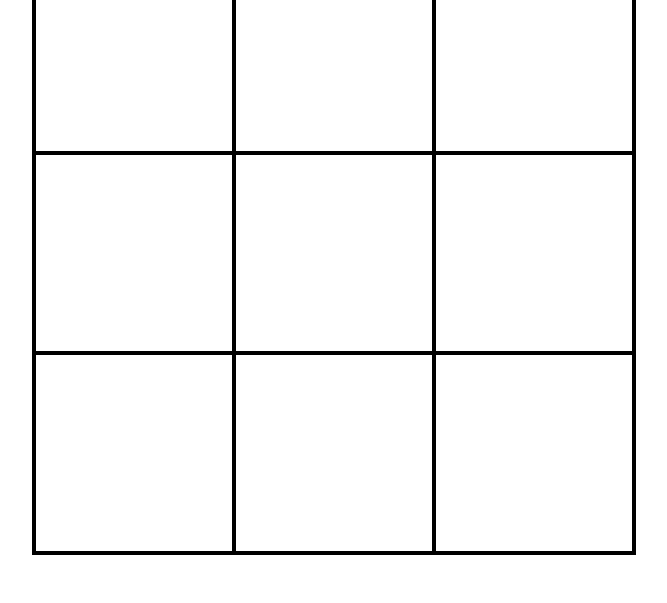
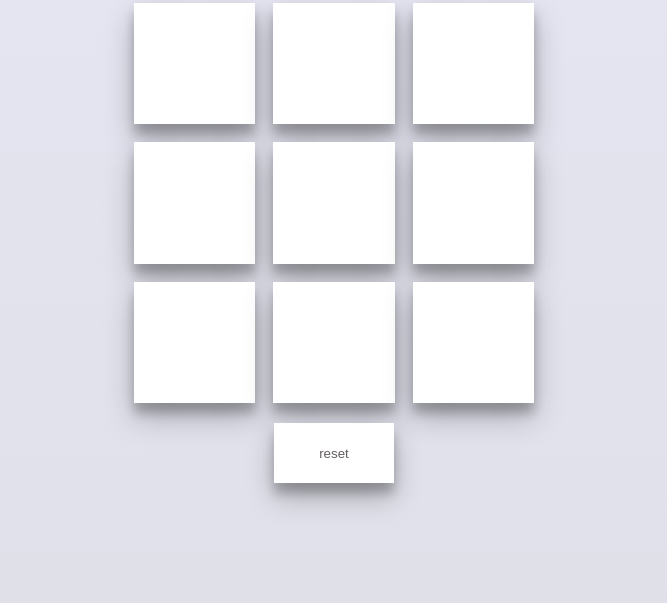
Before and after one commit to Legandjl/tic-tac-toe, a plain HTML site: page index.html in a window 1280 px wide. Shown: the part 197-800 px from the top of the page, without its empty margins (306-973 px from the left). Drawn offline with Linux system fonts and the light colour scheme; a web font is replaced by a local one.

Commit message:
cleaned up the ui

```diff
--- a/index.html
+++ b/index.html
@@ -4,35 +4,45 @@
 <!--[if IE 8]>         <html class="no-js lt-ie9"> <![endif]-->
 <!--[if gt IE 8]>      <html class="no-js"> <!--<![endif]-->
 <html>
+
 <head>
     <meta charset="utf-8">
     <meta http-equiv="X-UA-Compatible" content="IE=edge">
     <title></title>
     <meta name="description" content="">
     <meta name="viewport" content="width=device-width, initial-scale=1">
+    <link rel="preconnect" href="https://fonts.googleapis.com">
+    <link rel="preconnect" href="https://fonts.gstatic.com" crossorigin>
+    <link href="https://fonts.googleapis.com/css2?family=Zen+Tokyo+Zoo&display=swap" rel="stylesheet">
+    <link rel="preconnect" href="https://fonts.googleapis.com">
+    <link rel="preconnect" href="https://fonts.gstatic.com" crossorigin>
+    <link href="https://fonts.googleapis.com/css2?family=Otomanopee+One&display=swap" rel="stylesheet">
     <link rel="stylesheet" href="style.css">
 </head>
+
 <body>
 
-        <div id = "wrapper">
+    <div id="wrapper">
 
-            <div id = "header">HEADER</div>
+        <div id="header">Click a cell to begin - player X will go first</div>
 
-            <div id = "gameBoard">
+        <div id="gameBoard">
 
-                <div class = "gameCell" data-id = "0" data-row = "0"></div>
-                <div class = "gameCell" data-id = "1" data-row = "0"></div>
-                <div class = "gameCell" data-id = "2" data-row = "0"></div>
+            <div class="gameCell" data-id="0" data-row="0"></div>
+            <div class="gameCell" data-id="1" data-row="0"></div>
+            <div class="gameCell" data-id="2" data-row="0"></div>
 
-                <div class = "gameCell" data-id = "0" data-row = "1"></div>
-                <div class = "gameCell" data-id = "1" data-row = "1"></div>
-                <div class = "gameCell" data-id = "2" data-row = "1"></div>
+            <div class="gameCell" data-id="0" data-row="1"></div>
+            <div class="gameCell inner" data-id="1" data-row="1"></div>
+            <div class="gameCell" data-id="2" data-row="1"></div>
 
-                <div class = "gameCell" data-id = "0" data-row = "2"></div>
-                <div class = "gameCell" data-id = "1" data-row = "2"></div>
-                <div class = "gameCell" data-id = "2" data-row = "2"></div>
+            <div class="gameCell" data-id="0" data-row="2"></div>
+            <div class="gameCell" data-id="1" data-row="2"></div>
+            <div class="gameCell" data-id="2" data-row="2"></div>
 
         </div>
+
+        <button id="reset">reset</button>
 
 
     </div>
@@ -42,4 +52,5 @@
 
     <script src="script.js" async defer></script>
 </body>
+
 </html>
--- a/script.js
+++ b/script.js
@@ -1,9 +1,18 @@
 let displayController = (() => {
 
+    let locked = false;
     let cells = document.querySelectorAll(".gameCell");
     let header = document.querySelector("#header");
 
-    //switch between players each round
+    let setLock = function(lock) {
+
+        locked = lock;
+    }
+
+    let getLock = function() {
+
+        return locked;
+    }
 
     let resetDisplay = function () {
 
@@ -11,6 +20,8 @@ let displayController = (() => {
 
             cell.innerText = "";
         })
+        setLock(false);
+        setHeader("Click a cell to begin - Player X will go first")
     }
 
     let boardClick = function (e) {
@@ -18,13 +29,14 @@ let displayController = (() => {
         let cell = e.target;
         console.log(e.target.dataset.row)
 
-        if (cell.innerText == "") {
+        if (cell.innerText == "" && getLock() == false) {
 
             gameBoard.cellClick(cell);
         }
     }
 
     let setHeader = function(text) {
+
 
         header.innerText = text;
 
@@ -36,7 +48,8 @@ let displayController = (() => {
     return {
 
         resetDisplay,
-        setHeader
+        setHeader,
+        setLock
     }
 
 })();
@@ -44,7 +57,10 @@ let displayController = (() => {
 
 let gameBoard = function () {
 
+    let resetButton = document.querySelector("#reset");
+
     let currentPlayer = Player("X");
+
 
     let board = [
         ["", "", ""],
@@ -64,15 +80,19 @@ let gameBoard = function () {
 
     }
 
+    resetButton.addEventListener("click",resetBoard)
+
     let cellClick = function (cell) {
 
         cell.innerText = currentPlayer.getType();
+        board[cell.dataset.row][cell.dataset.id] = currentPlayer.getType();
 
-        //possibly add at a specific index?
-        board[cell.dataset.row][cell.dataset.id] = currentPlayer.getType();
         if(checkWinner()) {
 
-            resetBoard();
+           displayController.setHeader("player " + currentPlayer.getType() + " won, press the reset button to try again.")
+           displayController.setLock(true);
+           return;
+
         }
 
         if (currentPlayer.getType() == "X") {
--- a/style.css
+++ b/style.css
@@ -2,19 +2,87 @@
 v2.0 | 20110126
 License: none (public domain)
 */
-html, body, div, span, applet, object, iframe,
-h1, h2, h3, h4, h5, h6, p, blockquote, pre,
-a, abbr, acronym, address, big, cite, code,
-del, dfn, em, img, ins, kbd, q, s, samp,
-small, strike, strong, sub, sup, tt, var,
-b, u, i, center,
-dl, dt, dd, ol, ul, li,
-fieldset, form, label, legend,
-table, caption, tbody, tfoot, thead, tr, th, td,
-article, aside, canvas, details, embed,
-figure, figcaption, footer, header, hgroup,
-menu, nav, output, ruby, section, summary,
-time, mark, audio, video {
+html,
+body,
+div,
+span,
+applet,
+object,
+iframe,
+h1,
+h2,
+h3,
+h4,
+h5,
+h6,
+p,
+blockquote,
+pre,
+a,
+abbr,
+acronym,
+address,
+big,
+cite,
+code,
+del,
+dfn,
+em,
+img,
+ins,
+kbd,
+q,
+s,
+samp,
+small,
+strike,
+strong,
+sub,
+sup,
+tt,
+var,
+b,
+u,
+i,
+center,
+dl,
+dt,
+dd,
+ol,
+ul,
+li,
+fieldset,
+form,
+label,
+legend,
+table,
+caption,
+tbody,
+tfoot,
+thead,
+tr,
+th,
+td,
+article,
+aside,
+canvas,
+details,
+embed,
+figure,
+figcaption,
+footer,
+header,
+hgroup,
+menu,
+nav,
+output,
+ruby,
+section,
+summary,
+time,
+mark,
+audio,
+video {
     margin: 0;
     padding: 0;
     border: 0;
@@ -22,64 +90,125 @@ time, mark, audio, video {
     font: inherit;
     vertical-align: baseline;
 }
+
 /* HTML5 display-role reset for older browsers */
-article, aside, details, figcaption, figure,
-footer, header, hgroup, menu, nav, section {
+article,
+aside,
+details,
+figcaption,
+figure,
+footer,
+header,
+hgroup,
+menu,
+nav,
+section {
     display: block;
 }
+
 body {
     line-height: 1;
 }
-ol, ul {
+
+ol,
+ul {
     list-style: none;
 }
-blockquote, q {
+
+blockquote,
+q {
     quotes: none;
 }
-blockquote:before, blockquote:after,
-q:before, q:after {
+
+blockquote:before,
+blockquote:after,
+q:before,
+q:after {
     content: '';
     content: none;
 }
+
 table {
     border-collapse: collapse;
     border-spacing: 0;
 }
 
 #wrapper {
-
-    height:100vh;
+    font-family: 'Otomanopee One', sans-serif;
+    height: 100vh;
     display: grid;
-    grid-template-rows: 100px 1fr;
+    grid-template-rows: 1fr auto 1fr;
+    grid-gap: 20px;
+    background-image: linear-gradient(to bottom, #e6e6f4, #e4e5f1, #e3e3ee, #e1e2ec, #e0e0e9);
 }
 
 #header {
 
     justify-self: center;
     align-self: end;
-    border-style: solid;
-    border-width: 2px;
+    font-size: 22px;
+    color: #635e60;
+
 }
 
 #gameBoard {
 
-    height:600px;
-    width:600px;
-    border-style: solid;
-    border-width: 2px;
-    align-self: center;
+    height: 400px;
+    width: 400px;
+    align-self: start;
     justify-self: center;
     display: grid;
     grid-template-columns: 1fr 1fr 1fr;
     grid-template-rows: 1fr 1fr 1fr;
+    grid-gap: 18px;
+    border-radius: 10px;
 }
 
 .gameCell {
-
-    border-style: solid;
-    border-width: 2px;
     display: grid;
     align-content: center;
     justify-content: center;
+    font-size: 64px;
+}
+
+.inner {
+
+    border-style: thin;
+    border-width: 1px;
+}
+
+button {
+
+    width: 120px;
+    height: 60px;
+    align-self: start;
+    justify-self: center;
+}
+
+/* I steal the fancy shadows from here
+
+https://getcssscan.com/css-box-shadow-examples
+
+*/
+
+button,
+.gameCell {
+    background-color: #fff;
+    background-image: none;
+    background-position: 0 90%;
+    border-style: none;
+    box-shadow: rgba(0, 0, 0, 0.25) 0px 14px 28px, rgba(0, 0, 0, 0.22) 0px 10px 10px;
+    color: #41403e;
     cursor: pointer;
+    outline: none;
+    padding: .75rem;
+    text-decoration: none;
+    transition: all 235ms ease-in-out;
+    font-family: 'Otomanopee One', sans-serif;
+    color: #635e60;
 }
+
+button:hover,
+.gameCell:hover {
+    box-shadow: rgba(60, 64, 67, 0.3) 0px 1px 2px 0px, rgba(60, 64, 67, 0.15) 0px 1px 3px 1px;
+}
```
Lines whose indentation alone changed are shown as unchanged.
